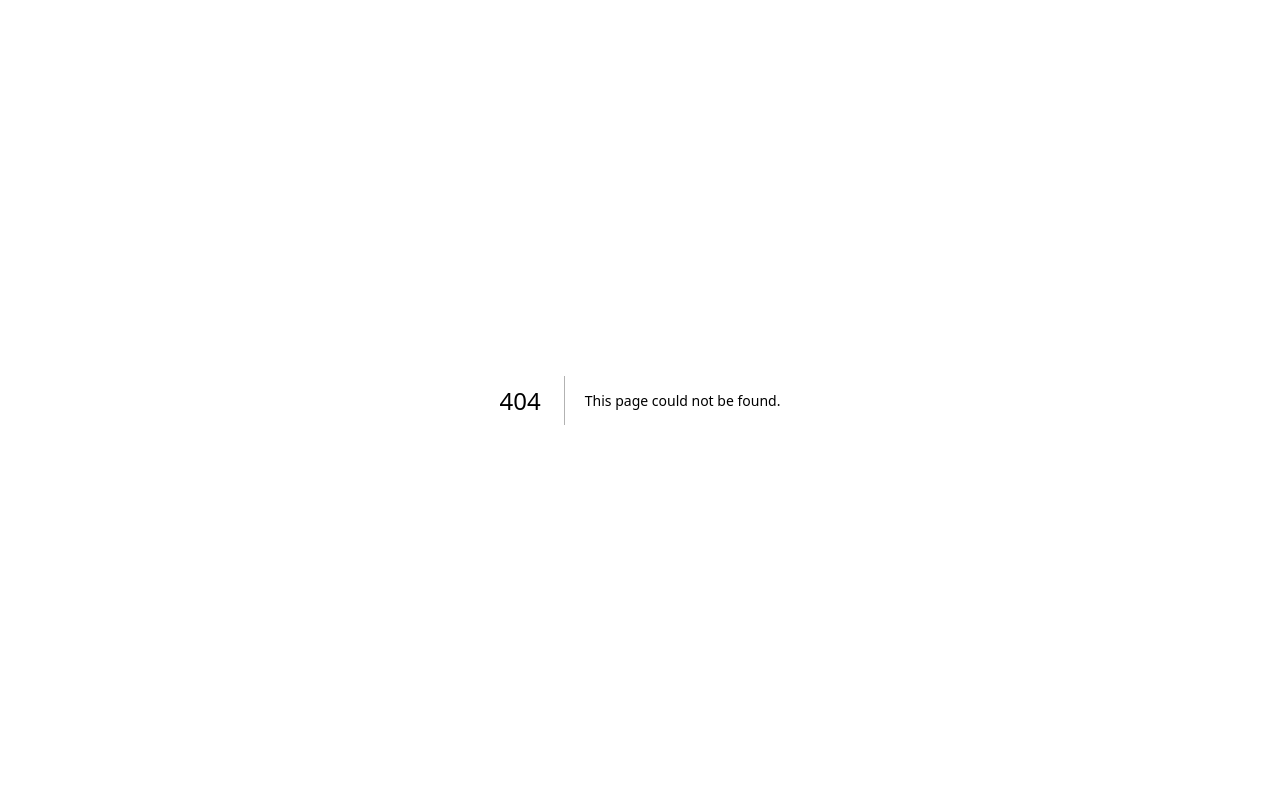
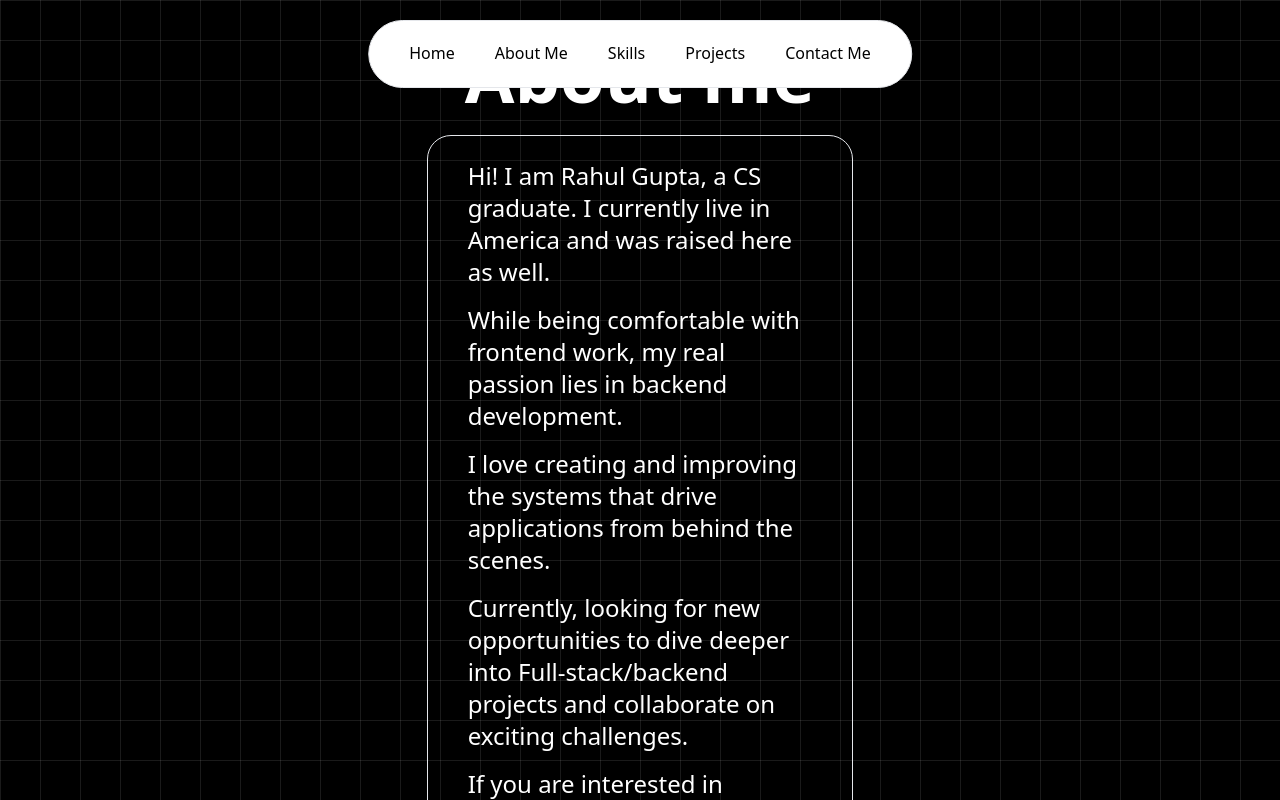
Before and after one commit to w-rahul/Rahul-Portfolio, a Next.js app: page /aboutme in a window 1280 px wide. Before the commit this address had no page. Built offline with nearby package versions, Linux system fonts and the light colour scheme; a web font is replaced by a local one.

Commit message:
Added About me page

```diff
--- /dev/null
+++ b/app/aboutme/page.tsx
@@ -0,0 +1,22 @@
+import { Navbar } from "@/components/Navbar";
+
+export default function aboutme  () {
+    return <div className=" flex flex-col justify-center text-white w-full h-screen bg-black bg-[linear-gradient(to_right,rgba(255,255,255,0.1)_1px,transparent_1px),linear-gradient(to_bottom,rgba(255,255,255,0.1)_1px,transparent_1px)] bg-[size:40px_40px] overflow-auto">
+        <Navbar />
+        <div className="flex flex-col items-center justify-start pt-48 pb-10">
+        <div className="text-7xl py-6 font-semibold">
+            About me
+        </div>
+        <div className="w-4/12 flex justify-center border rounded-3xl mx-auto px-10 py-6">
+            <div className="text-2xl font-thin">
+                <p className="pb-4"> Hi! I am Rahul Gupta, a CS graduate. I currently live in America and was raised here as well.</p>
+               <p className="pb-4"> While being comfortable with frontend work, my real passion lies in backend development. </p>
+               <p className="pb-4"> I love creating and improving the systems that drive applications from behind the scenes.</p>
+               <p className="pb-4"> Currently, looking for new opportunities to dive deeper into Full-stack/backend projects and collaborate on exciting challenges.</p>
+               <p className="pb-4"> If you are interested in working together or just want to chat about tech, feel free to reach out! </p>
+            </div>
+        </div>
+    </div>
+</div>
+
+}
```
